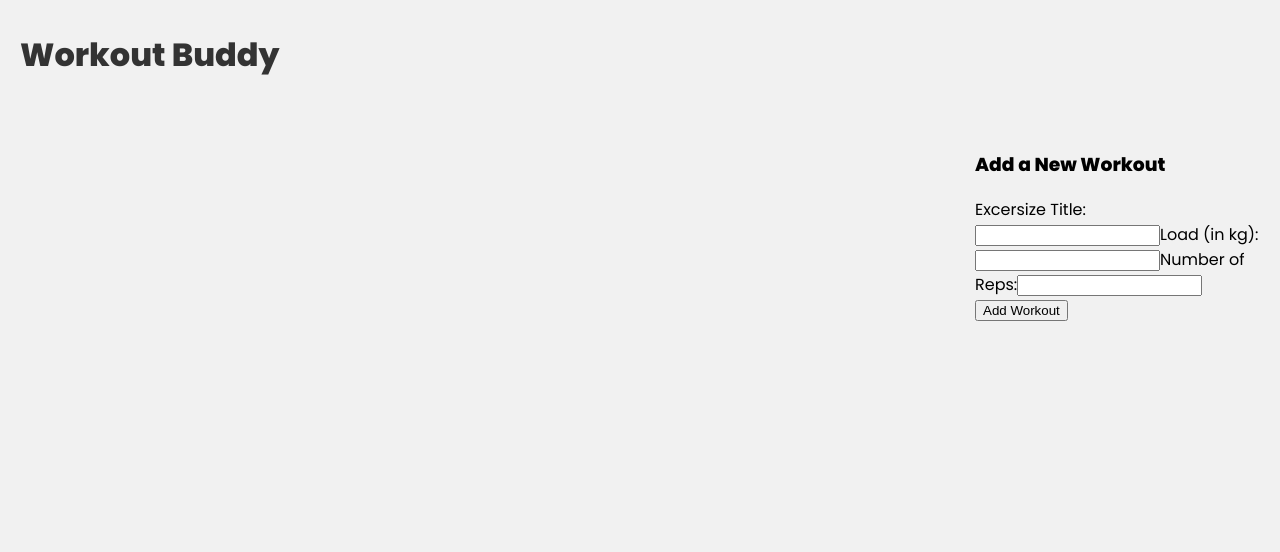
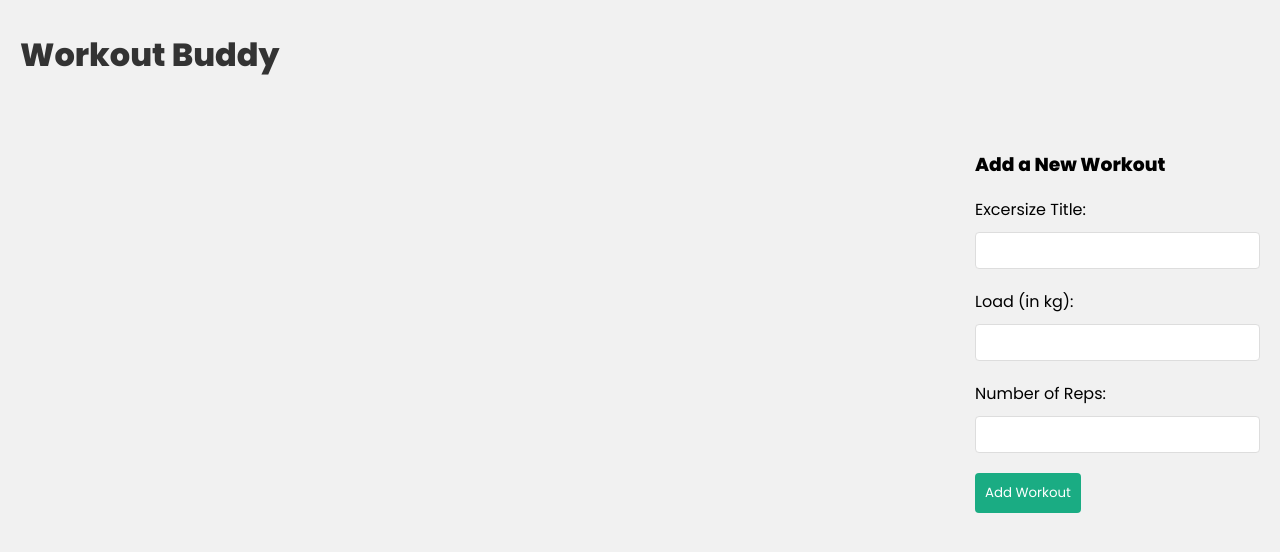
Before and after one commit to rushildpatel/workout-buddy, a React (Create React App) app in the folder frontend/: page / in a window 1280 px wide. Shown: the top 552 px of the page. Built offline with nearby package versions, Linux system fonts and the light colour scheme; no server answers.

Commit message:
Added CSS for the workout form

```diff
--- a/frontend/src/index.css
+++ b/frontend/src/index.css
@@ -66,3 +66,35 @@ header a {
   border-radius: 50%;
   color: #333;
 }
+
+/* new workout form */
+label,
+input {
+  display: block;
+}
+input {
+  padding: 10px;
+  margin-top: 10px;
+  margin-bottom: 20px;
+  width: 100%;
+  border: 1px solid #ddd;
+  border-radius: 4px;
+  box-sizing: border-box;
+}
+form button {
+  background: var(--primary);
+  border: 0;
+  color: #fff;
+  padding: 10px;
+  font-family: "Poppins";
+  border-radius: 4px;
+  cursor: pointer;
+}
+div.error {
+  padding: 10px;
+  background: #ffefef;
+  border: 1px solid var(--error);
+  color: var(--error);
+  border-radius: 4px;
+  margin: 20px 0;
+}
```
